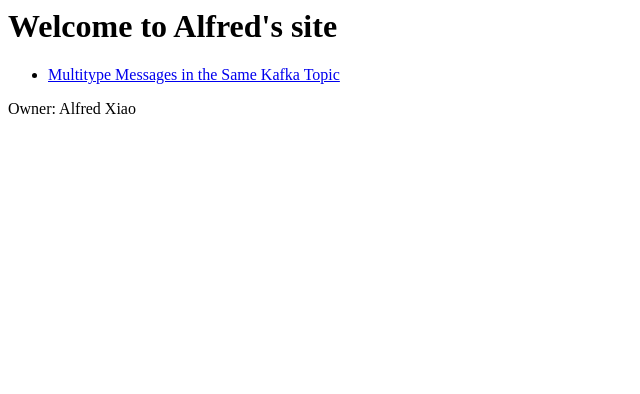
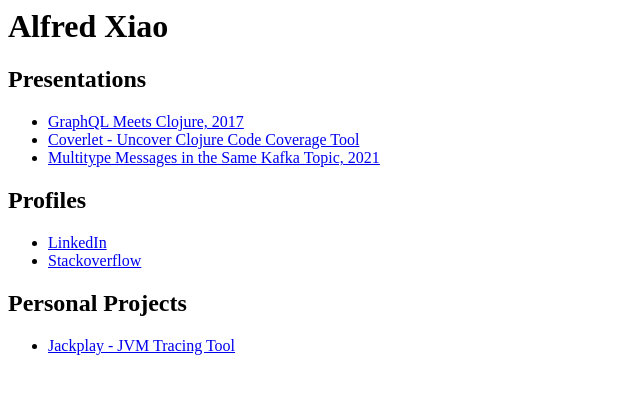
Before and after one commit to alfredxiao/alfredxiao.github.io, a plain HTML site: page index.html in a window 1280 px wide. Shown: the whole page, without its empty margins (0-640 px from the left). Drawn offline with Linux system fonts and the light colour scheme.

Commit message:
add few more links

```diff
--- a/index.html
+++ b/index.html
@@ -1,10 +1,20 @@
 <html>
 <body>
- <h1>Welcome to Alfred's site</h1>
+ <h1>Alfred Xiao</h1>
+ <h2>Presentations</h2>
  <ul>
-  <li><a href="slides.html">Multitype Messages in the Same Kafka Topic</a></li>
+   <li><a href="https://docs.google.com/presentation/d/1Rduna1XY2E1yCBlXVH7VQv4TKiEFYM-d/edit#slide=id.p3">GraphQL Meets Clojure, 2017</a></li>
+   <li><a href="https://docs.google.com/presentation/d/1AkGx5bhjX29zursL1Nf893KN1riDWdnPAPhhQHGJEAk/edit#slide=id.p">Coverlet - Uncover Clojure Code Coverage Tool</a></li>
+   <li><a href="multitype-messagers-in-the-same-kafka-topic.html">Multitype Messages in the Same Kafka Topic, 2021</a></li>
  </ul>
-
- Owner: Alfred Xiao
+ <h2>Profiles</h2>
+ <ul>
+   <li><a href="https://www.linkedin.com/in/alfredxiao/">LinkedIn</a></li>
+   <li><a href="https://stackoverflow.com/users/2930795/alfredx">Stackoverflow</a></li>
+ </ul>
+ <h2>Personal Projects</h2>
+ <ul>
+   <li><a href="https://github.com/alfredxiao/jackplay">Jackplay - JVM Tracing Tool</a></li>
+ </ul>
 </body>
 </html>
```
Also changed, not shown: multitype-messagers-in-the-same-kafka-topic.html (renamed from slides.html).
